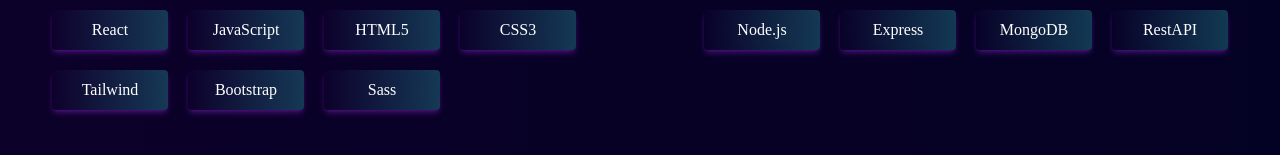
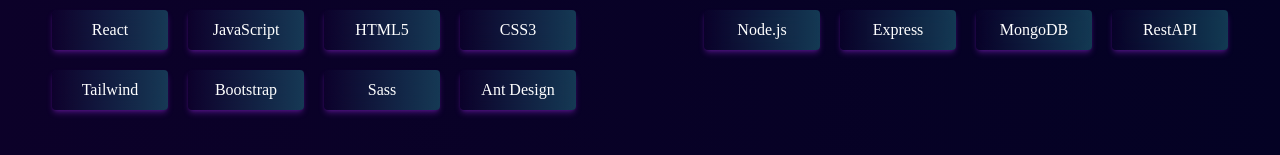
Before and after one commit to devvsakib/dsportfolio, a React (Vite) app: page /about in a window 1280 px wide. Shown: the part 939-1094 px from the top of the page. Built offline with nearby package versions, Linux system fonts and the light colour scheme; a web font is replaced by a local one.

Commit message:
new stack

```diff
--- a/src/components/About/Stack.jsx
+++ b/src/components/About/Stack.jsx
@@ -1,5 +1,5 @@
 const Stack = ({ theme }) => {
-    const stacksFrontend = ["React", "JavaScript", "HTML5", "CSS3", "Tailwind", "Bootstrap", "Sass"]
+    const stacksFrontend = ["React", "JavaScript", "HTML5", "CSS3", "Tailwind", "Bootstrap", "Sass", "Ant Design"]
     const stacksBackend = ["Node.js", "Express", "MongoDB", "RestAPI"]
     return (
 
```
